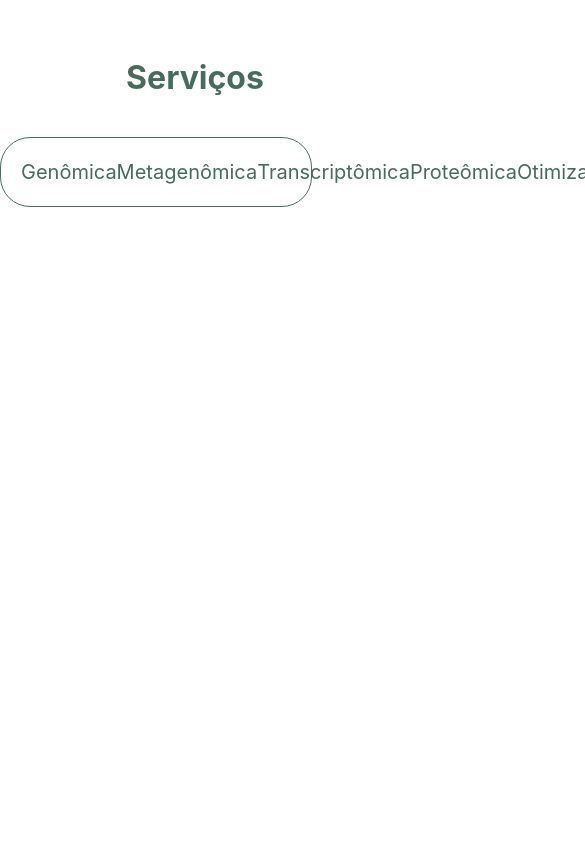
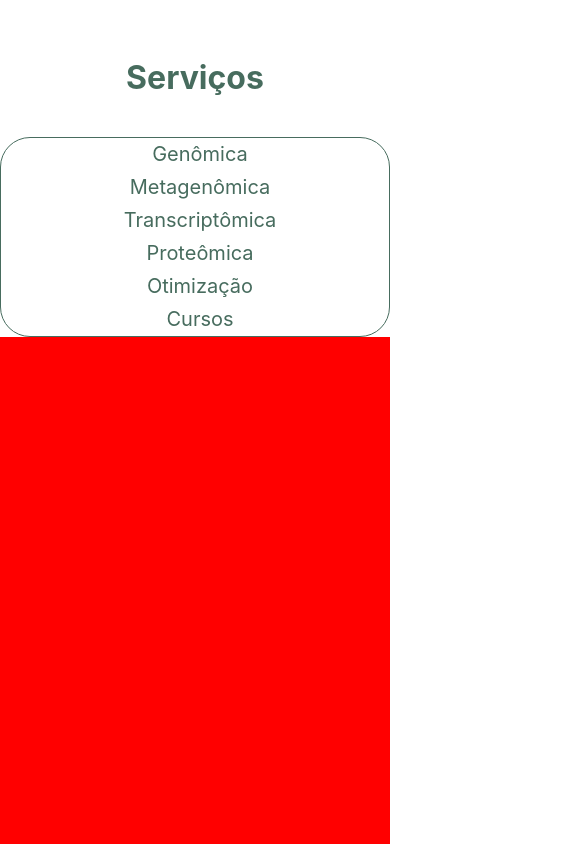
Before and after one commit to brunobiano/Landing-Page-BioTechPar, a React (Create React App) app: page / in a window 390 px wide. Shown: the part 3240-4084 px from the top of the page, 585 px wide, since content can reach past the window. Built offline with nearby package versions, Linux system fonts and the light colour scheme.

Commit message:
Trabalhando na responsividade mobile

```diff
--- a/src/App.styles.ts
+++ b/src/App.styles.ts
@@ -201,7 +201,6 @@ export const SectionServices = styled.div`
     @media screen and (min-width: 320px) and (max-width: 760px) {
         width: 100%;
         height: auto;
-        padding-bottom: 150px;
     }
 `;
 
--- a/src/components/Job/ServiceSubItem/index.tsx
+++ b/src/components/Job/ServiceSubItem/index.tsx
@@ -158,7 +158,7 @@ export const ServiceSubItem = ({ visibleSubMenu, detailedBottom, isExpanded, han
                                 }}>
                                 GTx-Meta {expandedItems['gtxMeta'] ? <span>—</span> : <span>⬇</span>}</li>
                             {detailedBottom === 'gtxMeta' && (
-                                <C.SubBottomDetailed>
+                                <C.SubBottomDetailed height='90%'>
                                     <C.ImageContainer>
                                         <img src={meta} alt="" />
                                     </C.ImageContainer>
--- a/src/components/Job/ServiceSubItem/style.ts
+++ b/src/components/Job/ServiceSubItem/style.ts
@@ -2,6 +2,7 @@ import styled from "styled-components";
 
 interface ImageContainer {
     width?: string;
+    height?: string;
 }
 
 export const subContainer = styled.div`
@@ -57,6 +58,11 @@ export const SubBottom = styled.div`
     .active {
         background-color: #476C5E;
     }
+
+    @media screen and (min-width: 320px) and (max-width: 760px) {
+        padding-top: 50px;
+        font-size: 14px;
+    }
 `;
 
 export const ServicesContainer = styled.div`
@@ -67,6 +73,16 @@ export const ServicesContainer = styled.div`
 
     ul {
         margin-top: 50px;
+    }
+
+    @media screen and (min-width: 320px) and (max-width: 760px) {
+        display: flex;
+        justify-content: center;
+
+        ul {
+            margin-top: 0px;
+            height: 400px;
+        }
     }
 `;
 
@@ -88,9 +104,13 @@ export const TitleArea = styled.div`
         width: 100%;
         height: 100%;
     }
+
+    @media screen and (min-width: 320px) and (max-width: 760px) {
+        padding-top: 0px;
+    }
 `;
 
-export const SubBottomDetailed = styled.div`
+export const SubBottomDetailed = styled.div<ImageContainer>`
     display: flex;
     width: 100%;
 
@@ -108,7 +128,7 @@ export const SubBottomDetailed = styled.div`
 
     img {
         width: 100%;
-        height: 100%;
+        height: ${(props) => props.height || '100%'};
         transition: transform 0.2s ease-in-out;
     }
 
@@ -132,7 +152,17 @@ export const SubBottomDetailed = styled.div`
 
         li {
             margin-top: -50px;
-            height: 100px;
+            margin-bottom: 40px;
+            height: 50px;
+        }
+    }
+
+    @media screen and (min-width: 320px) and (max-width: 760px) {
+        flex-direction: column;
+
+        ul {
+            width: 100%;
+            padding-top: 20px;
         }
     }
 
@@ -141,13 +171,8 @@ export const SubBottomDetailed = styled.div`
 export const ImageContainer = styled.div<ImageContainer>`
     width: ${(props) => props.width || '30%'};
     overflow: hidden;
+
+    @media screen and (min-width: 320px) and (max-width: 760px) {
+        width: 100%;
+    }
 `;
-
-/*.submenu .subLine {
-
-        background-color: red;
-    }
-
-    .submenu .subLine.active {
-        max-height: 200px;
-    } */
--- a/src/components/Job/index.tsx
+++ b/src/components/Job/index.tsx
@@ -45,10 +45,16 @@ export const Services = () => {
     ];
 
     const handleUlScroll = () => {
+        const windowWidth = window.innerWidth;
+
+        const mobileScreenWidth = 760;
+
+        if (windowWidth > mobileScreenWidth) {
             window.scrollTo({
                 top: 2900,
                 behavior: 'smooth'
             })
+        }
     }
 
     return(
@@ -68,6 +74,7 @@ export const Services = () => {
                     />
                    ))}
                 </C.Ul>
+                    <C.Teste>
                         <ServiceSubItem /*sub Menus: dkrypt, onco, etc... */
                             visibleSubMenu={visibleSubMenu}
                             detailedBottom={detailedBottom}
@@ -75,6 +82,7 @@ export const Services = () => {
                             handleShowSubMenu={handleShowSubMenu}
                             handleClickSubMenu={handleClickSubMenu}
                         />
+                    </C.Teste>
             </C.Body>
         </C.Container>
     );
--- a/src/components/Job/style.ts
+++ b/src/components/Job/style.ts
@@ -28,11 +28,8 @@ export const Body = styled.div`
         font-size: 12px;
 
         ul {
-            width: 80%;
-        }
-
-        br {
-            display: none;
+            width: 100%;
+            height: 200px;
         }
     }
 `;
@@ -73,4 +70,42 @@ export const Ul = styled.ul`
     .line:hover::after {
         width: 100%;
     }
+
+    @media screen and (min-width: 320px) and (max-width: 760px) {
+        display: grid;
+        grid-template-columns: 1fr;
+        text-align: center;
+        font-size: 20px;
+        padding-right: 10px;
+
+        .line::after {
+            content: '';
+            position: absolute;
+            bottom: 0px;
+            top: 28px;
+            left: 50px;
+            width: 0;
+            height: 2px;
+            background-color: #476C5E;
+            transition: width 0.5s ease;
+        }
+
+        .line:hover::after {
+            width: 65%;
+            display: flex;
+            align-items: center;
+        }
+
+        .active {
+            border-bottom: 3px solid #476C5E;
+            position: relative;
+            left: 70px;
+            width: 50%;
+        }
+    }
 `;
+
+export const Teste = styled.div`
+    height: 600px; // 1000px
+    background-color: red;
+`;
--- a/src/components/Represented/style.ts
+++ b/src/components/Represented/style.ts
@@ -41,6 +41,7 @@ export const Body = styled.div`
         line-height: 2.0;
         font-size: 14px;
         padding-top: 50px;
+        text-align: justify;
     }
 
     @media screen and (min-width: 320px) and (max-width: 760px) {
--- a/src/components/ScrollWhatsapp/style.ts
+++ b/src/components/ScrollWhatsapp/style.ts
@@ -11,6 +11,10 @@ export const Container = styled.div`
     flex-direction: row;
     align-items: center;
 
+    img:hover {
+        transform: scale(1.2);
+    }
+
     img {
         width: 75px;
         height: 75px;
--- a/src/components/Team/style.ts
+++ b/src/components/Team/style.ts
@@ -37,7 +37,7 @@ export const Member = styled.div`
 
     img {
         width: 278px;
-        height: 305px;
+        height: 295px;
     }
 
     a {
```
Also changed, not shown: src/components/Represented/index.tsx (+11 -1 lines), src/components/Team/assets/img2Old.jpg (deleted), src/components/Team/assets/imgOld.jpg (deleted). Lines whose indentation alone changed are shown as unchanged.
